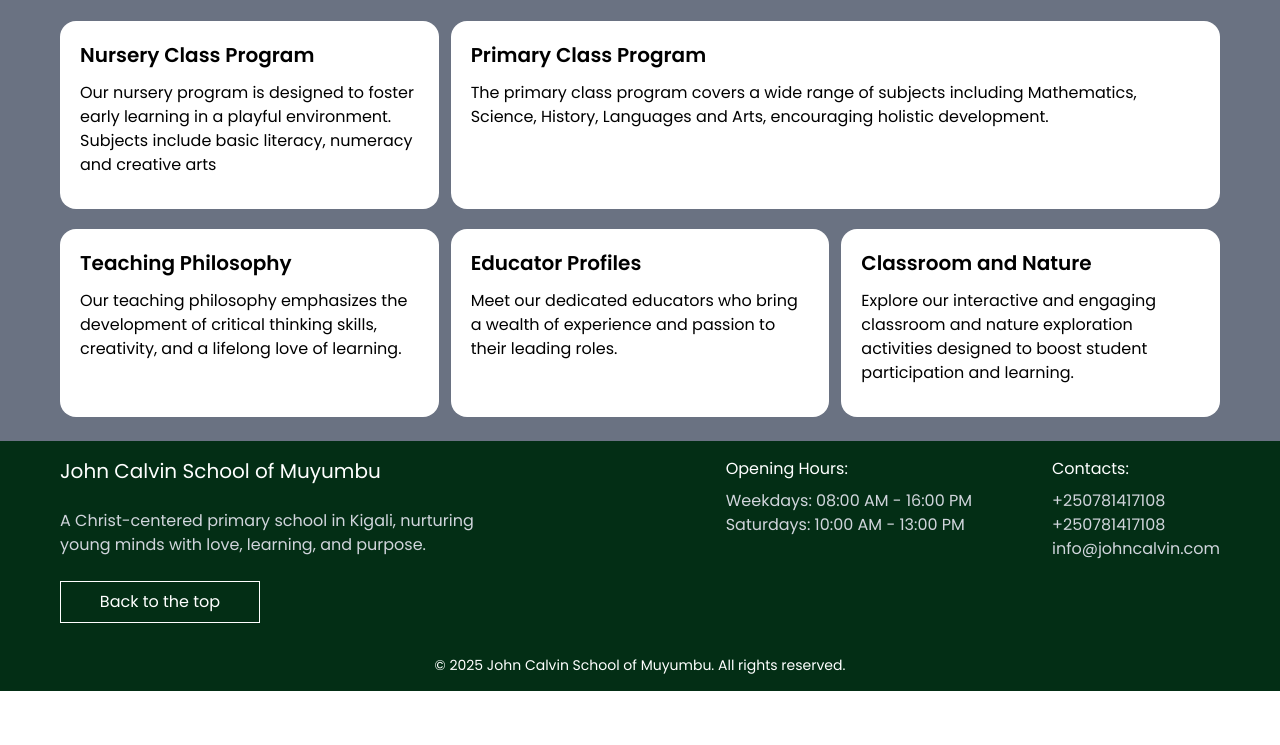
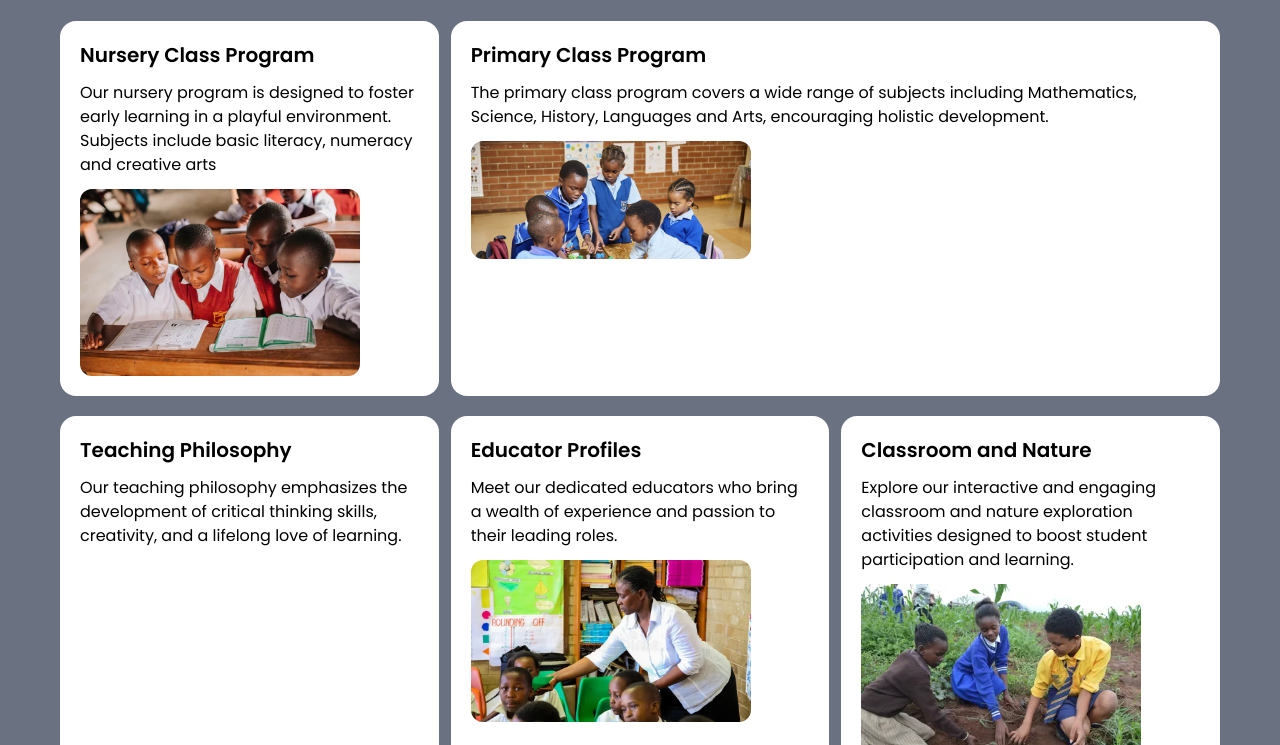
Before and after one commit to Molo-M/john-calvin-school-website, a website: page academics.html in a window 1280 px wide. Shown: the part 55-800 px from the top of the page. Drawn offline with nearby package versions, Linux system fonts and the light colour scheme; the site is published under a folder, as on GitHub Pages, so addresses that start at the root find nothing.

Commit message:
Changed images link so that they are visible on academics page

```diff
--- a/academics.html
+++ b/academics.html
@@ -45,13 +45,13 @@
         <article id="academics_top" class="academics_content">
             <h1>Nursery Class Program</h1>
             <p>Our nursery program is designed to foster early learning in a playful environment. Subjects include basic literacy, numeracy and creative arts</p>
-            <img src="/assets/img/primaryschool_3.jpg" alt="">
+            <img src="assets/img/primaryschool_3.jpg" alt="">
         </article>
         <!-- item  -->
         <article class="academics_content md:col-span-2">
             <h1>Primary Class Program</h1>
             <p>The primary class program covers a wide range of subjects including Mathematics, Science, History, Languages and Arts, encouraging holistic development.</p>
-            <img src="/assets/img/playing_students.jpeg" alt="">
+            <img src="assets/img/playing_students.jpeg" alt="">
         </article>
         <!-- item  -->
         <article class="academics_content">
@@ -62,13 +62,13 @@
         <article class="academics_content">
             <h1>Educator Profiles</h1>
             <p>Meet our dedicated educators who bring a wealth of experience and passion to their leading roles.</p>
-            <img src="/assets/img/teacher-with-students.webp" alt="">
+            <img src="assets/img/teacher-with-students.webp" alt="">
         </article>
         <!-- item  -->
         <article class="academics_content">
             <h1>Classroom and Nature</h1>
             <p>Explore our interactive and engaging classroom and nature exploration activities designed to boost student participation and learning.</p>
-            <img src="/assets/img/planting_2.jpg" alt="">
+            <img src="assets/img/planting_2.jpg" alt="">
         </article>
      </main>
     <!-- Section 3: Footer  -->
```
Also changed, not shown: src/output.css.
